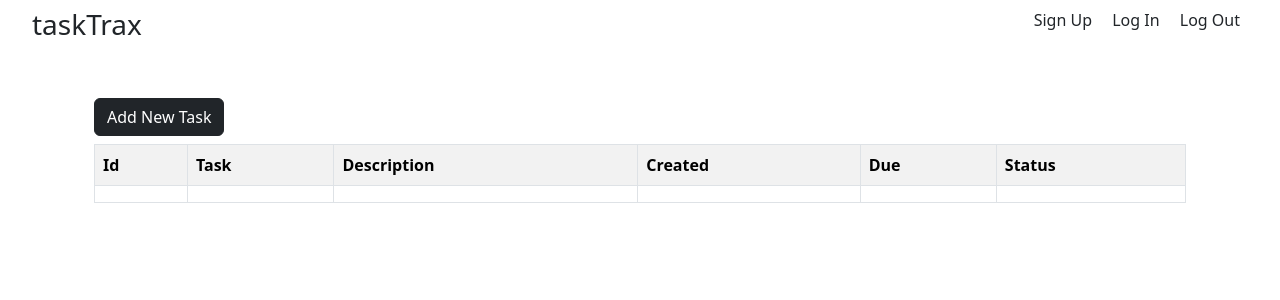
After one commit to SiAna00/taskTrax, a Flask app: page /tasks in a window 1280 px wide. The commit adds this page. Shown: the top 300 px of the page. Run offline with Flask 3, Linux system fonts and the light colour scheme; lists and menus that the app fills with data are empty; some libraries are stand-ins or nearby versions.

Commit message:
create form.py, tasks.html, register.html

```diff
--- a/main.py
+++ b/main.py
@@ -6,13 +6,73 @@ import os
 from sqlalchemy.orm import relationship, DeclarativeBase, Mapped, mapped_column
 from sqlalchemy import Integer, String, Text, ForeignKey
 from werkzeug.security import generate_password_hash, check_password_hash
+from forms import AddTaskForm, LoginForm, RegisterForm
 
 app = Flask(__name__)
+app.config["SECRET_KEY"] = os.urandom(32)
 Bootstrap5(app)
+
+
+# Create database
+class Base(DeclarativeBase):
+    pass
+app.config['SQLALCHEMY_DATABASE_URI'] = os.environ.get("DB_URI", "sqlite:///tasktrax.db")
+db = SQLAlchemy(model_class=Base)
+db.init_app(app)
+
+# Create a User table for all registered users
+class User(db.Model, UserMixin):
+    __tablename__ = "users"
+    id: Mapped[int] = mapped_column(Integer, primary_key=True)
+    email: Mapped[str] = mapped_column(String(100), unique=True, nullable=False)
+    password: Mapped[str] = mapped_column(String(100), nullable=False)
+    name: Mapped[str] = mapped_column(String(100), unique=True, nullable=False)
+    tasks = relationship("Task", back_populates="author")
+
+# Create a Task table for all tasks
+class Task(db.Model):
+    __tablename__ = "tasks"
+    id: Mapped[int] = mapped_column(Integer, primary_key=True)
+    author_id: Mapped[int] = mapped_column(Integer, db.ForeignKey("users.id"))
+    author = relationship("User", back_populates="tasks")
+    task: Mapped[str] = mapped_column(String(250), unique=True, nullable=False)
+    description: Mapped[str] = mapped_column(String(250), nullable=False)
+    created_date: Mapped[str] = mapped_column(String(250), nullable=False)
+    due_date: Mapped[str] = mapped_column(String(250), nullable=False)
+    status: Mapped[str] = mapped_column(String(250), unique=True, nullable=False)
+
+with app.app_context():
+    db.create_all()
+
 
 @app.route("/")
 def home():
     return render_template("index.html")
 
+
+@app.route("/tasks")
+def show_tasks():
+    return render_template("tasks.html")
+
+
+@app.route("/register", methods=["GET", "POST"])
+def register():
+    register_form = RegisterForm()
+
+    if register_form.validate_on_submit():
+        pass
+
+    return render_template("register.html", form=register_form)
+
+
+@app.route("/login", methods=["GET", "POST"])
+def login():
+    login_form = LoginForm()
+
+    if login_form.validate_on_submit():
+        pass
+
+    return render_template("login.html", form=login_form)
+
 if __name__ == "__main__":
     app.run(debug=True)
--- a/templates/header.html
+++ b/templates/header.html
@@ -28,6 +28,3 @@
                 </div>
             </div>
         </div>
-        <script src="https://cdn.jsdelivr.net/npm/bootstrap@5.3.3/dist/js/bootstrap.bundle.min.js" integrity="sha384-YvpcrYf0tY3lHB60NNkmXc5s9fDVZLESaAA55NDzOxhy9GkcIdslK1eN7N6jIeHz" crossorigin="anonymous"></script>
-    </body>
-</html>
--- a/templates/index.html
+++ b/templates/index.html
@@ -1,4 +1,5 @@
 {% include "header.html" %}
+<!-- Hero -->
 <div class="container mx-auto">
     <div class="row justify-content-center">
         <div class="col my-5">
@@ -15,6 +16,7 @@
     </div>
 </div>
 
+<!-- Section 1: What is taskTrax -->
 <div class="container my-5">
     <h4>What is taskTrax</h4>
     <div class="row gx-5">
@@ -34,6 +36,7 @@
     </div>
 </div>
 
+<!-- Section 2: Who is it for -->
 <div class="container my-5 mx-auto">
     <h4>What is it for</h4>
     <div class="row">
@@ -47,3 +50,6 @@
         </div>
     </div>
 </div>
+<script src="https://cdn.jsdelivr.net/npm/bootstrap@5.3.3/dist/js/bootstrap.bundle.min.js" integrity="sha384-YvpcrYf0tY3lHB60NNkmXc5s9fDVZLESaAA55NDzOxhy9GkcIdslK1eN7N6jIeHz" crossorigin="anonymous"></script>
+</body>
+</html>
--- /dev/null
+++ b/templates/tasks.html
@@ -0,0 +1,30 @@
+{% include "header.html" %}
+        <div class="container my-5">
+            <div class="container">
+                <button class="btn btn-dark">Add New Task</button>
+            </div>
+
+            <div class="container mt-2">
+                <table class="table table-bordered table-hover table-responsive table-striped">
+                    <tr>
+                        <th>Id</th>
+                        <th>Task</th>
+                        <th>Description</th>
+                        <th>Created</th>
+                        <th>Due</th>
+                        <th>Status</th>
+                    </tr>
+                    <tr>
+                        <td></td>
+                        <td></td>
+                        <td></td>
+                        <td></td>
+                        <td></td>
+                        <td></td>
+                    </tr>
+                </table>
+            </div>
+        </div>
+    <script src="https://cdn.jsdelivr.net/npm/bootstrap@5.3.3/dist/js/bootstrap.bundle.min.js" integrity="sha384-YvpcrYf0tY3lHB60NNkmXc5s9fDVZLESaAA55NDzOxhy9GkcIdslK1eN7N6jIeHz" crossorigin="anonymous"></script>
+    </body>
+</html>
```
Also changed, not shown: forms.py (added, +23 -0 lines), templates/register.html (added, +11 -0 lines).
